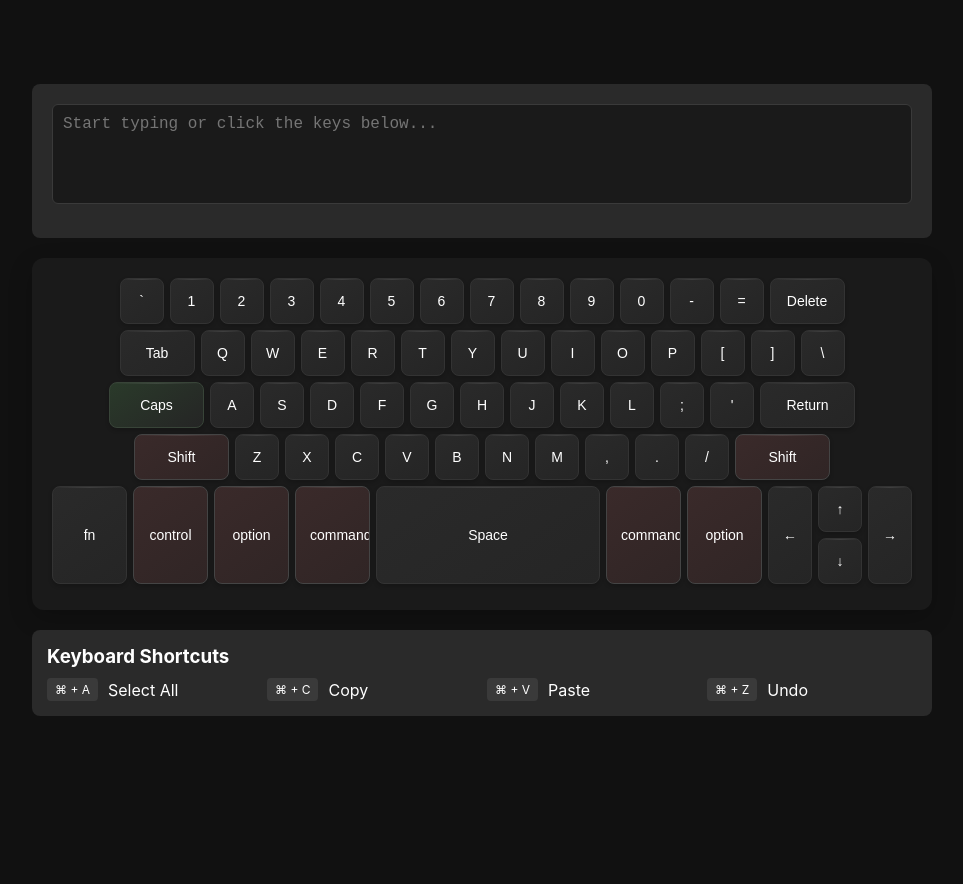
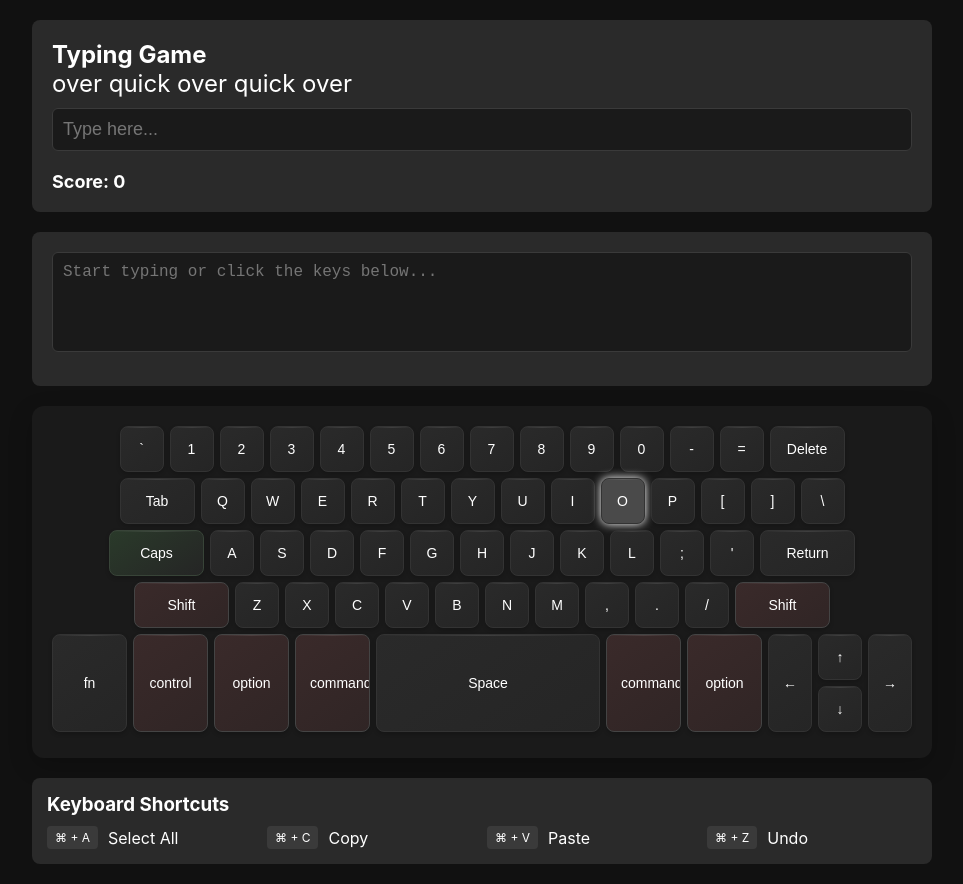
Before and after one commit to Caffeine-Gallery/clickykeys-01930d45b8a4, a website built with Vite: page frontend/index.html in a window 1280 px wide. Shown: the whole page, without its empty margins (158-1121 px from the left). Before the commit the page ends 800 px from the top, so only its background shows below. Built offline with nearby package versions, Linux system fonts and the light colour scheme; what @dfinity/agent would draw is missing.

Commit message:
01930d49-4936-700e-bfef-6b04593a2cc4

```diff
--- a/frontend/index.css
+++ b/frontend/index.css
@@ -18,6 +18,40 @@ body {
     width: 90%;
     max-width: 900px;
     margin: 20px;
+}
+
+.typing-game {
+    background: #2a2a2a;
+    border-radius: 8px;
+    padding: 20px;
+    margin-bottom: 20px;
+    color: #ffffff;
+}
+
+#target-text {
+    font-size: 24px;
+    margin-bottom: 10px;
+}
+
+#user-input {
+    width: 100%;
+    padding: 10px;
+    font-size: 18px;
+    margin-bottom: 10px;
+    background: #1a1a1a;
+    border: 1px solid #3a3a3a;
+    border-radius: 6px;
+    color: #ffffff;
+}
+
+#result {
+    font-size: 18px;
+    margin-bottom: 10px;
+}
+
+#score {
+    font-size: 18px;
+    font-weight: bold;
 }
 
 .input-area {
@@ -103,6 +137,11 @@ body {
     box-shadow: 0 1px 2px rgba(0,0,0,0.3);
 }
 
+.key.highlight {
+    background: #4a4a4a;
+    box-shadow: 0 0 10px #ffffff;
+}
+
 .key.space {
     width: 400px;
 }
--- a/frontend/index.html
+++ b/frontend/index.html
@@ -3,11 +3,19 @@
 <head>
     <meta charset="UTF-8">
     <meta name="viewport" content="width=device-width, initial-scale=1.0">
-    <title>Virtual Keyboard</title>
+    <title>Typing Game & Virtual Keyboard</title>
     <link rel="stylesheet" href="index.css">
 </head>
 <body>
     <div class="container">
+        <div class="typing-game">
+            <h2>Typing Game</h2>
+            <div id="target-text"></div>
+            <input type="text" id="user-input" placeholder="Type here...">
+            <div id="result"></div>
+            <div id="score">Score: 0</div>
+        </div>
+
         <div class="input-area">
             <textarea class="text-output" placeholder="Start typing or click the keys below..." readonly></textarea>
         </div>
--- a/frontend/index.js
+++ b/frontend/index.js
@@ -4,8 +4,14 @@ document.addEventListener('DOMContentLoaded', () => {
     const keys = document.querySelectorAll('.key');
     const textOutput = document.querySelector('.text-output');
     const capsLockKey = document.getElementById('caps');
+    const targetTextElement = document.getElementById('target-text');
+    const userInputElement = document.getElementById('user-input');
+    const resultElement = document.getElementById('result');
+    const scoreElement = document.getElementById('score');
     let isCapsLock = false;
     let isShiftPressed = false;
+    let currentScore = 0;
+    let currentTargetText = '';
 
     // Create audio context and sounds
     const audioContext = new (window.AudioContext || window.webkitAudioContext)();
@@ -111,6 +117,51 @@ document.addEventListener('DOMContentLoaded', () => {
         }
     }
 
+    function generateTargetText() {
+        const words = ['the', 'quick', 'brown', 'fox', 'jumps', 'over', 'lazy', 'dog'];
+        const randomWords = [];
+        for (let i = 0; i < 5; i++) {
+            const randomIndex = Math.floor(Math.random() * words.length);
+            randomWords.push(words[randomIndex]);
+        }
+        currentTargetText = randomWords.join(' ');
+        targetTextElement.textContent = currentTargetText;
+        highlightKeys(currentTargetText[0]);
+    }
+
+    function highlightKeys(char) {
+        keys.forEach(key => {
+            if (key.textContent.toLowerCase() === char.toLowerCase()) {
+                key.classList.add('highlight');
+            } else {
+                key.classList.remove('highlight');
+            }
+        });
+    }
+
+    function checkUserInput() {
+        const userInput = userInputElement.value;
+        const targetText = currentTargetText.slice(0, userInput.length);
+
+        if (userInput === targetText) {
+            if (userInput.length === currentTargetText.length) {
+                resultElement.textContent = 'Correct! Well done!';
+                resultElement.style.color = 'green';
+                currentScore += 10;
+                scoreElement.textContent = `Score: ${currentScore}`;
+                generateTargetText();
+                userInputElement.value = '';
+            } else {
+                resultElement.textContent = 'Correct so far...';
+                resultElement.style.color = 'green';
+                highlightKeys(currentTargetText[userInput.length]);
+            }
+        } else {
+            resultElement.textContent = 'Incorrect. Try again!';
+            resultElement.style.color = 'red';
+        }
+    }
+
     // Handle physical keyboard input
     document.addEventListener('keydown', async (e) => {
         const keyToFind = keyMap.get(e.key) || keyMap.get(e.code) || e.key.toUpperCase();
@@ -170,6 +221,10 @@ document.addEventListener('DOMContentLoaded', () => {
         });
     });
 
+    // Typing game initialization
+    generateTargetText();
+    userInputElement.addEventListener('input', checkUserInput);
+
     // Load initial text from backend
     loadTextFromBackend();
 });
--- a/src/declarations/backend/backend.did.d.ts
+++ b/src/declarations/backend/backend.did.d.ts
@@ -3,6 +3,8 @@ import type { ActorMethod } from '@dfinity/agent';
 import type { IDL } from '@dfinity/candid';
 
 export interface _SERVICE {
+  'addScore' : ActorMethod<[bigint], undefined>,
+  'getHighScores' : ActorMethod<[], Array<bigint>>,
   'getText' : ActorMethod<[], string>,
   'setText' : ActorMethod<[string], undefined>,
 }
--- a/src/declarations/backend/backend.did.js
+++ b/src/declarations/backend/backend.did.js
@@ -1,5 +1,7 @@
 export const idlFactory = ({ IDL }) => {
   return IDL.Service({
+    'addScore' : IDL.Func([IDL.Nat], [], []),
+    'getHighScores' : IDL.Func([], [IDL.Vec(IDL.Nat)], ['query']),
     'getText' : IDL.Func([], [IDL.Text], ['query']),
     'setText' : IDL.Func([IDL.Text], [], []),
   });
```
Also changed, not shown: 2 other files.
